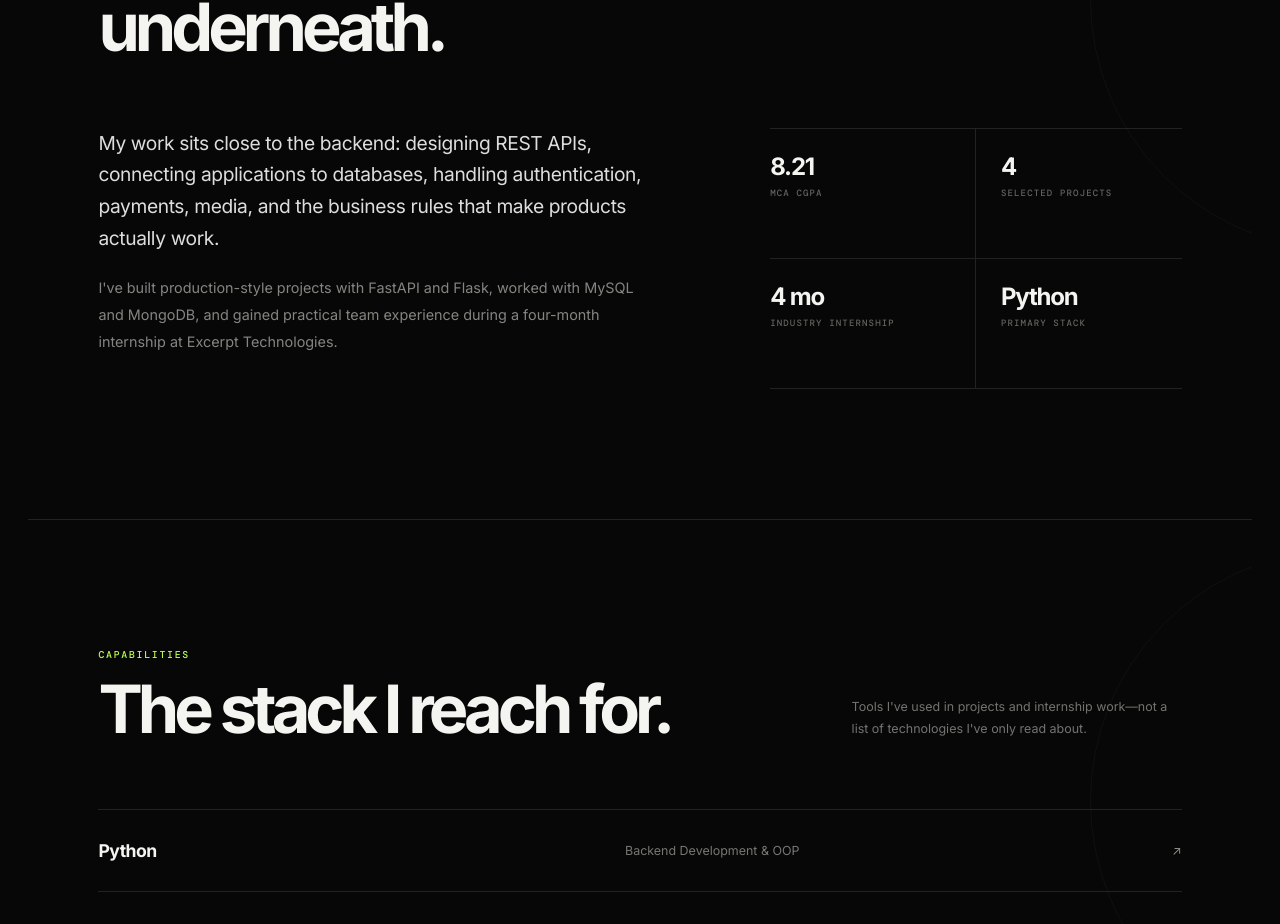
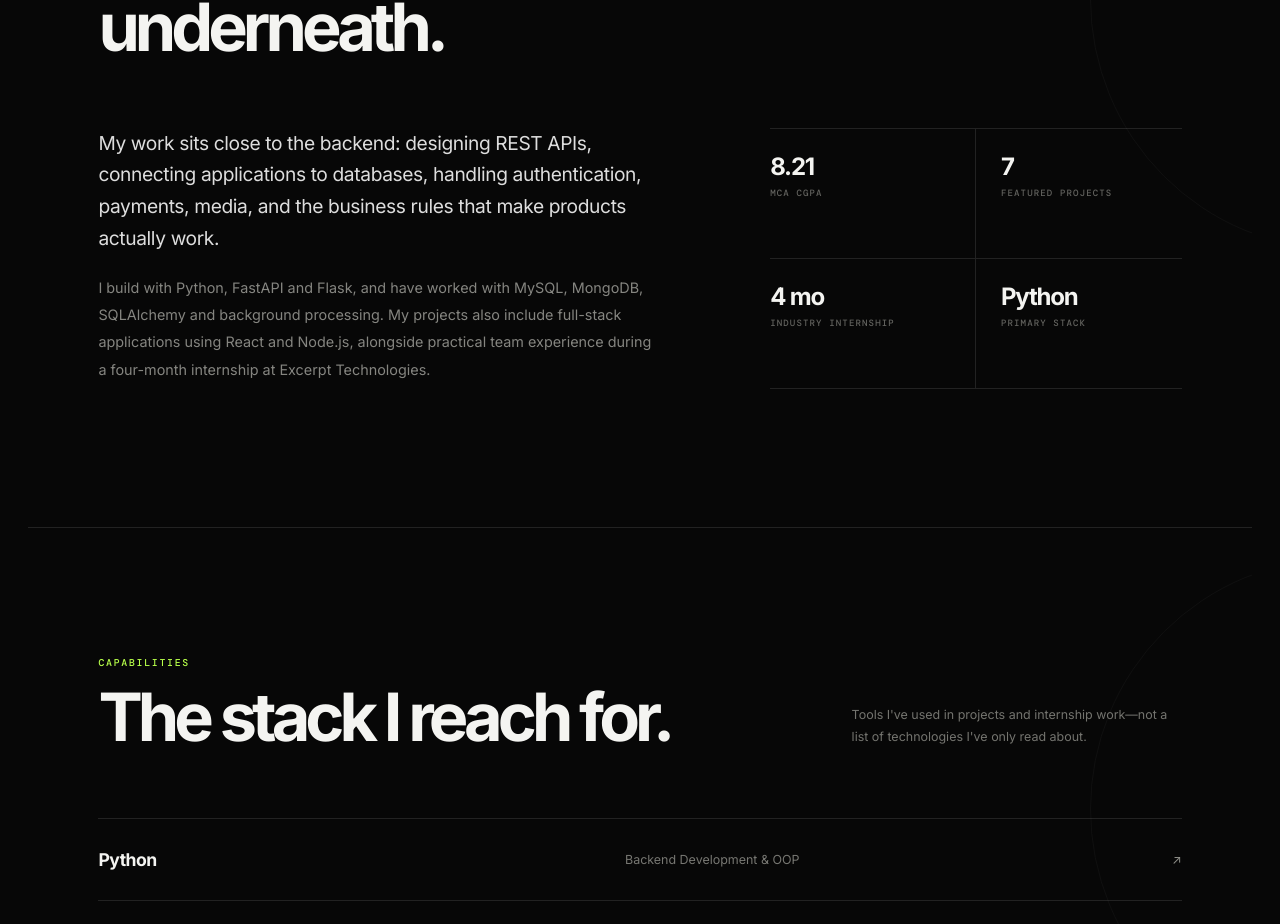
Before and after one commit to Manime016/portfolio, a React (Vite) app: page / in a window 1280 px wide. Shown: the part 1196-2120 px from the top of the page. Built offline with nearby package versions, Linux system fonts and the light colour scheme; no server answers.

Commit message:
Update portfolio profile and project count

```diff
--- a/src/components/About.jsx
+++ b/src/components/About.jsx
@@ -14,13 +14,13 @@ const About = memo(function About() {
             My work sits close to the backend: designing REST APIs, connecting applications to databases, handling authentication, payments, media, and the business rules that make products actually work.
           </p>
           <p>
-            I&apos;ve built production-style projects with FastAPI and Flask, worked with MySQL and MongoDB, and gained practical team experience during a four-month internship at Excerpt Technologies.
+            I build with Python, FastAPI and Flask, and have worked with MySQL, MongoDB, SQLAlchemy and background processing. My projects also include full-stack applications using React and Node.js, alongside practical team experience during a four-month internship at Excerpt Technologies.
           </p>
         </div>
 
         <div className="about-stats">
           <div><strong>8.21</strong><span>MCA CGPA</span></div>
-          <div><strong>4</strong><span>Selected projects</span></div>
+          <div><strong>7</strong><span>Featured projects</span></div>
           <div><strong>4 mo</strong><span>Industry internship</span></div>
           <div><strong>Python</strong><span>Primary stack</span></div>
         </div>
```
